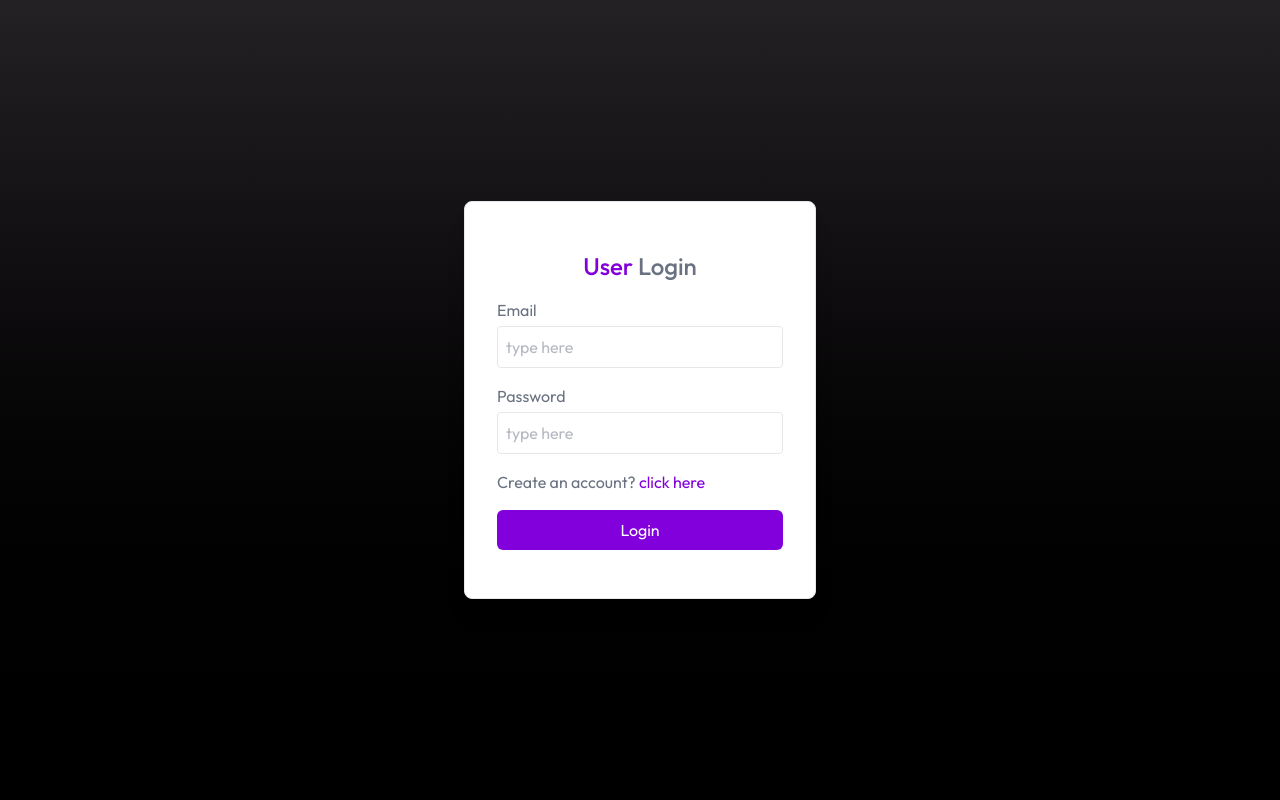
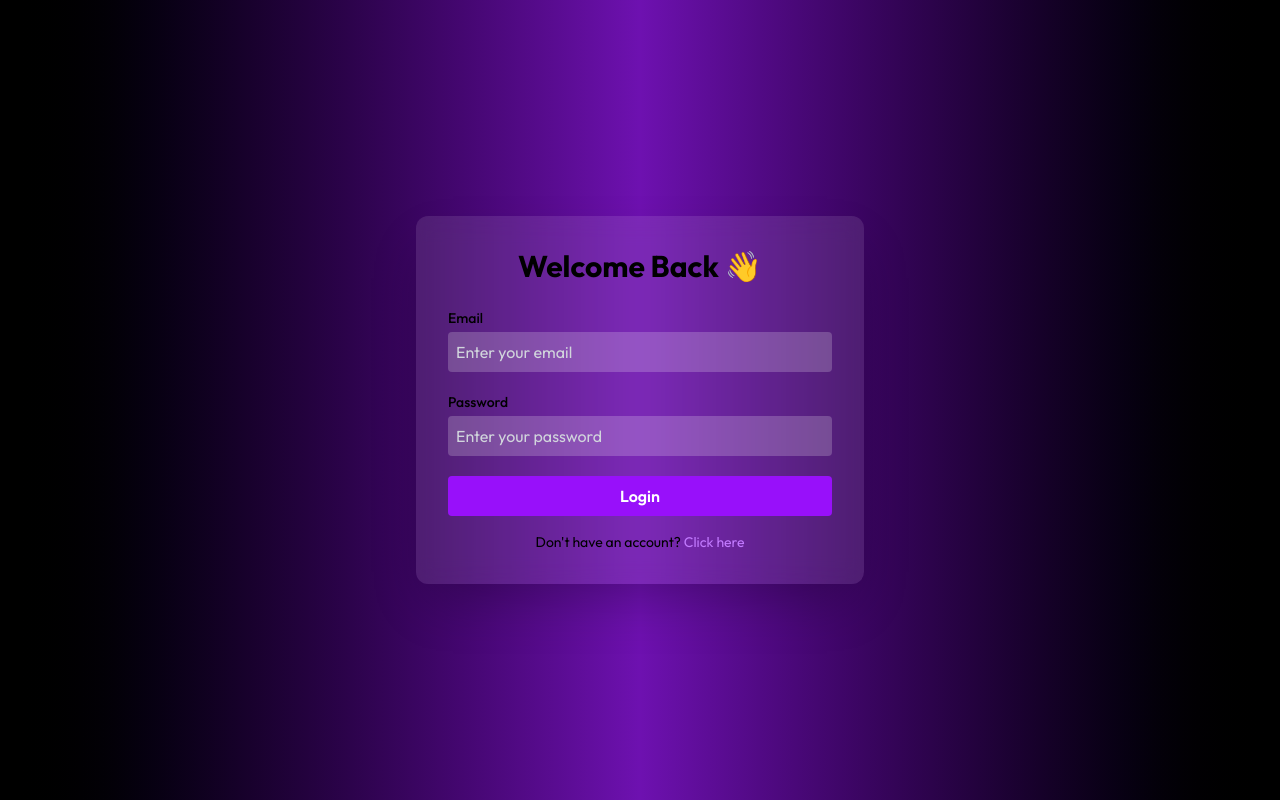
Before and after one commit to Shivam-RN/QuickGPT, a React (Vite) app in the folder client/: page /community in a window 1280 px wide. Built offline with nearby package versions, Linux system fonts and the light colour scheme.

Commit message:
customize Login page

```diff
--- a/client/src/pages/Login.jsx
+++ b/client/src/pages/Login.jsx
@@ -1,4 +1,4 @@
-import React, { useState } from 'react'
+import React, { useState } from 'react';
 
 const Login = () => {
   const [state, setState] = useState("login");
@@ -6,44 +6,91 @@ const Login = () => {
   const [email, setEmail] = useState("");
   const [password, setPassword] = useState("");
 
-    const handleSubmit =async (e) => {
+  const handleSubmit = async (e) => {
     e.preventDefault();
-    }
+  };
+
   return (
+    <div className="min-h-screen w-full flex items-center justify-center bg-gradient-to-r from-black via-purple-800 to-black px-4">
+      <div className="bg-white/10 backdrop-blur-md rounded-xl shadow-2xl p-8 w-full max-w-md">
 
-         <form onSubmit={handleSubmit} className="flex flex-col gap-4 m-auto items-start p-8 py-12 w-80 sm:w-[352px] text-gray-500 rounded-lg shadow-xl border border-gray-200 bg-white">
-            <p className="text-2xl font-medium m-auto">
-                <span className="text-purple-700">User</span> {state === "login" ? "Login" : "Sign Up"}
-            </p>
+        <h2 className="text-3xl font-bold text-center mb-6">
+          {state === "login" ? "Welcome Back 👋" : "Create Account"}
+        </h2>
+
+        <form onSubmit={handleSubmit} className="space-y-5">
           {state === "register" && (
-                <div className="w-full">
-                    <p>Name</p>
-                    <input onChange={(e) => setName(e.target.value)} value={name} placeholder="type here" className="border border-gray-200 rounded w-full p-2 mt-1 outline-purple-700" type="text" required />
+            <div>
+              <label className="block mb-1 text-sm font-medium">Name</label>
+              <input
+                type="text"
+                required
+                value={name}
+                onChange={(e) => setName(e.target.value)}
+                placeholder="Enter your name"
+                className="w-full p-2 rounded bg-white/20 text-white placeholder-gray-300 outline-none focus:ring-2 focus:ring-purple-500"
+              />
             </div>
           )}
-            <div className="w-full ">
-                <p>Email</p>
-                <input onChange={(e) => setEmail(e.target.value)} value={email} placeholder="type here" className="border border-gray-200 rounded w-full p-2 mt-1 outline-purple-700" type="email" required />
+
+          <div>
+            <label className="block mb-1 text-sm font-medium">Email</label>
+            <input
+              type="email"
+              required
+              value={email}
+              onChange={(e) => setEmail(e.target.value)}
+              placeholder="Enter your email"
+              className="w-full p-2 rounded bg-white/20 text-white placeholder-gray-300 outline-none focus:ring-2 focus:ring-purple-500"
+            />
           </div>
-            <div className="w-full ">
-                <p>Password</p>
-                <input onChange={(e) => setPassword(e.target.value)} value={password} placeholder="type here" className="border border-gray-200 rounded w-full p-2 mt-1 outline-purple-700" type="password" required />
+
+          <div>
+            <label className="block mb-1 text-sm font-medium">Password</label>
+            <input
+              type="password"
+              required
+              value={password}
+              onChange={(e) => setPassword(e.target.value)}
+              placeholder="Enter your password"
+              className="w-full p-2 rounded bg-white/20 text-white placeholder-gray-300 outline-none focus:ring-2 focus:ring-purple-500"
+            />
           </div>
-            {state === "register" ? (
-                <p>
-                    Already have account? <span onClick={() => setState("login")} className="text-purple-700 cursor-pointer">click here</span>
-                </p>
-            ) : (
-                <p>
-                    Create an account? <span onClick={() => setState("register")} className="text-purple-700 cursor-pointer">click here</span>
-                </p>
-            )}
-            <button type='submit' className="bg-purple-700 hover:bg-purple-800 transition-all text-white w-full py-2 rounded-md cursor-pointer">
-                {state === "register" ? "Create Account" : "Login"}
+
+          <button
+            type="submit"
+            className="w-full py-2 px-4 bg-purple-600 hover:bg-purple-700 transition-all duration-300 rounded text-white font-semibold"
+          >
+            {state === "login" ? "Login" : "Create Account"}
           </button>
         </form>
 
-  )
-}
+        <div className="mt-4 text-sm text-center">
+          {state === "register" ? (
+            <>
+              Already have an account?{" "}
+              <span
+                onClick={() => setState("login")}
+                className="text-purple-400 hover:underline cursor-pointer"
+              >
+                Click here
+              </span>
+            </>
+          ) : (
+            <>
+              Don't have an account?{" "}
+              <span
+                onClick={() => setState("register")}
+                className="text-purple-400 hover:underline cursor-pointer"
+              >
+                Click here
+              </span>
+            </>
+          )}
+        </div>
+      </div>
+    </div>
+  );
+};
 
-export default Login
+export default Login;
```
Also changed, not shown: client/src/App.jsx (line endings or trailing spaces). Lines whose indentation alone changed are shown as unchanged.
